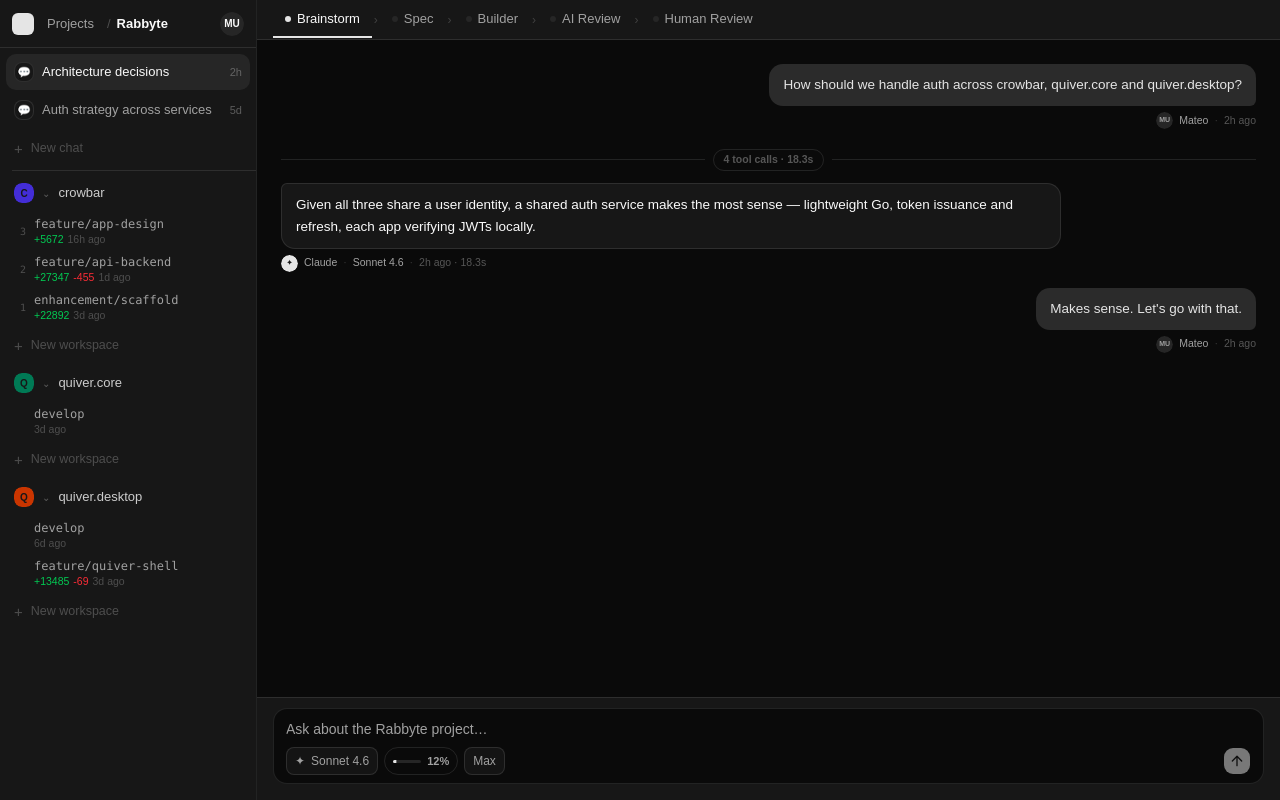
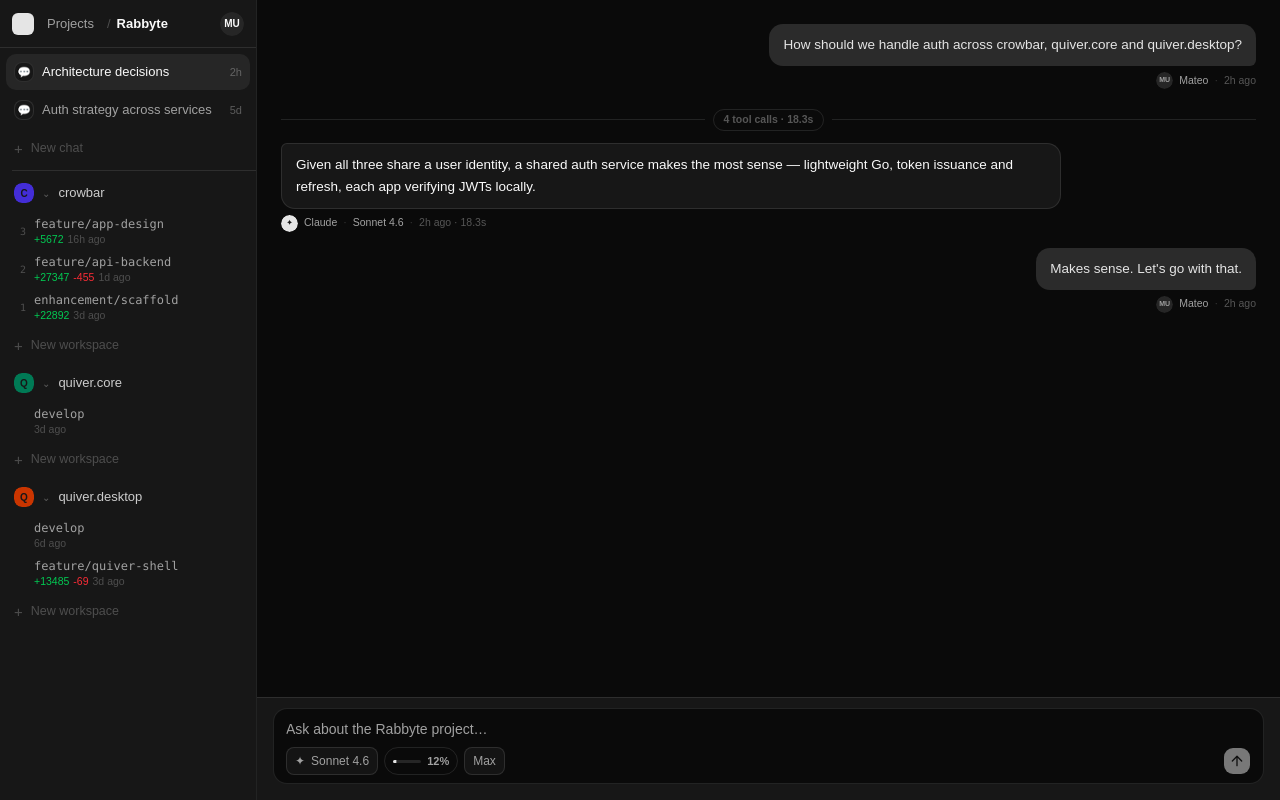
Before and after one commit to char2cs/crowbar, a React (Vite) app in the folder web/: page /#/ in a window 1280 px wide. Built offline with nearby package versions, Linux system fonts and the light colour scheme.

Commit message:
refactor: remove hardcoded flow tabs from ChatView

```diff
--- a/web/src/components/chat/ChatView.tsx
+++ b/web/src/components/chat/ChatView.tsx
@@ -1,55 +1,22 @@
 import { useEffect, useRef } from 'react'
 import { ScrollArea } from '@/components/ui/scroll-area'
-import { Tabs, TabsList, TabsTrigger } from '@/components/ui/tabs'
 import { MessageBubble } from './MessageBubble'
 import { ToolCallSeparator } from './ToolCallSeparator'
 import { ChatInput } from './ChatInput'
+import type { ChatMessage } from '@/lib/types'
 
-export type FlowStep = 'brainstorm' | 'spec' | 'builder' | 'ai-review' | 'human-review'
-
-export interface ChatMessage {
-  id: string
-  role: 'user' | 'assistant'
-  content: string
-  authorName: string
-  authorInitials: string
-  modelName?: string
-  timestamp: string
-  toolCalls?: number
-  durationSec?: number
-}
+export type { ChatMessage }
 
 interface ChatViewProps {
-  step: FlowStep
-  onStepChange: (step: FlowStep) => void
   messages: ChatMessage[]
-  onSend: (message: string) => void
+  onSend: (content: string) => void
   modelName?: string
   tokenPct?: number
   inputPlaceholder?: string
   sending?: boolean
 }
 
-const STEPS: { value: FlowStep; label: string }[] = [
-  { value: 'brainstorm', label: 'Brainstorm' },
-  { value: 'spec', label: 'Spec' },
-  { value: 'builder', label: 'Builder' },
-  { value: 'ai-review', label: 'AI Review' },
-  { value: 'human-review', label: 'Human Review' },
-]
-
-function StepDot({ state }: { state: 'done' | 'active' | 'pending' }) {
-  return (
-    <span className={
-      'h-1.5 w-1.5 rounded-full flex-shrink-0 ' +
-      (state === 'done' ? 'bg-green-500' : state === 'active' ? 'bg-primary' : 'bg-muted')
-    } />
-  )
-}
-
 export function ChatView({
-  step,
-  onStepChange,
   messages,
   onSend,
   modelName = 'Sonnet 4.6',
@@ -63,37 +30,17 @@ export function ChatView({
     bottomRef.current?.scrollIntoView({ behavior: 'smooth' })
   }, [messages])
 
-  const activeIdx = STEPS.findIndex(s => s.value === step)
-
   return (
     <div className="flex flex-1 flex-col overflow-hidden">
-      {/* Flow step tabs */}
-      <Tabs value={step} onValueChange={v => onStepChange(v as FlowStep)}>
-        <TabsList className="h-10 w-full justify-start gap-0 rounded-none border-b border-border bg-card px-4">
-          {STEPS.map((s, i) => (
-            <div key={s.value} className="flex items-center">
-              <TabsTrigger
-                value={s.value}
-                className="flex items-center gap-1.5 rounded-none border-b-2 border-transparent px-3 py-2 text-[13px] text-muted-foreground data-[state=active]:border-primary data-[state=active]:bg-transparent data-[state=active]:text-foreground data-[state=active]:shadow-none"
-              >
-                <StepDot state={i < activeIdx ? 'done' : i === activeIdx ? 'active' : 'pending'} />
-                {s.label}
-              </TabsTrigger>
-              {i < STEPS.length - 1 && (
-                <span className="mx-0.5 text-[12px] text-muted-foreground/30">›</span>
-              )}
-            </div>
-          ))}
-        </TabsList>
-      </Tabs>
-
-      {/* Message list */}
       <ScrollArea className="flex-1">
         <div className="py-6">
           {messages.map((msg, i) => (
             <div key={msg.id}>
-              {i > 0 && msg.role === 'assistant' && messages[i - 1].role === 'user' &&
-                msg.toolCalls !== undefined && msg.durationSec !== undefined && (
+              {i > 0 &&
+                msg.role === 'assistant' &&
+                messages[i - 1].role === 'user' &&
+                msg.toolCalls !== undefined &&
+                msg.durationSec !== undefined && (
                   <ToolCallSeparator toolCalls={msg.toolCalls} durationSec={msg.durationSec} />
                 )}
               <MessageBubble
@@ -109,8 +56,6 @@ export function ChatView({
           <div ref={bottomRef} />
         </div>
       </ScrollArea>
-
-      {/* Input */}
       <ChatInput
         placeholder={inputPlaceholder}
         onSend={onSend}
```
Also changed, not shown: 1 other file (tests, documents, lock files or other folders).
